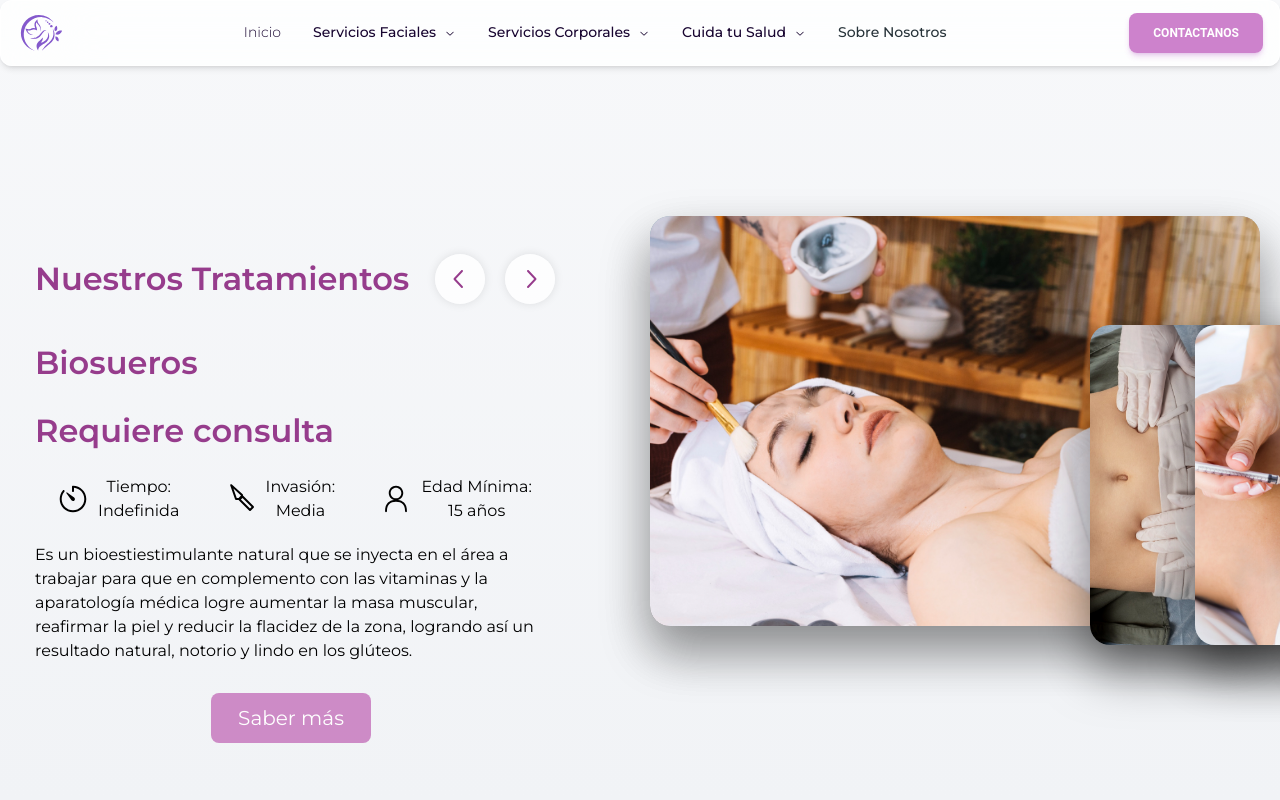
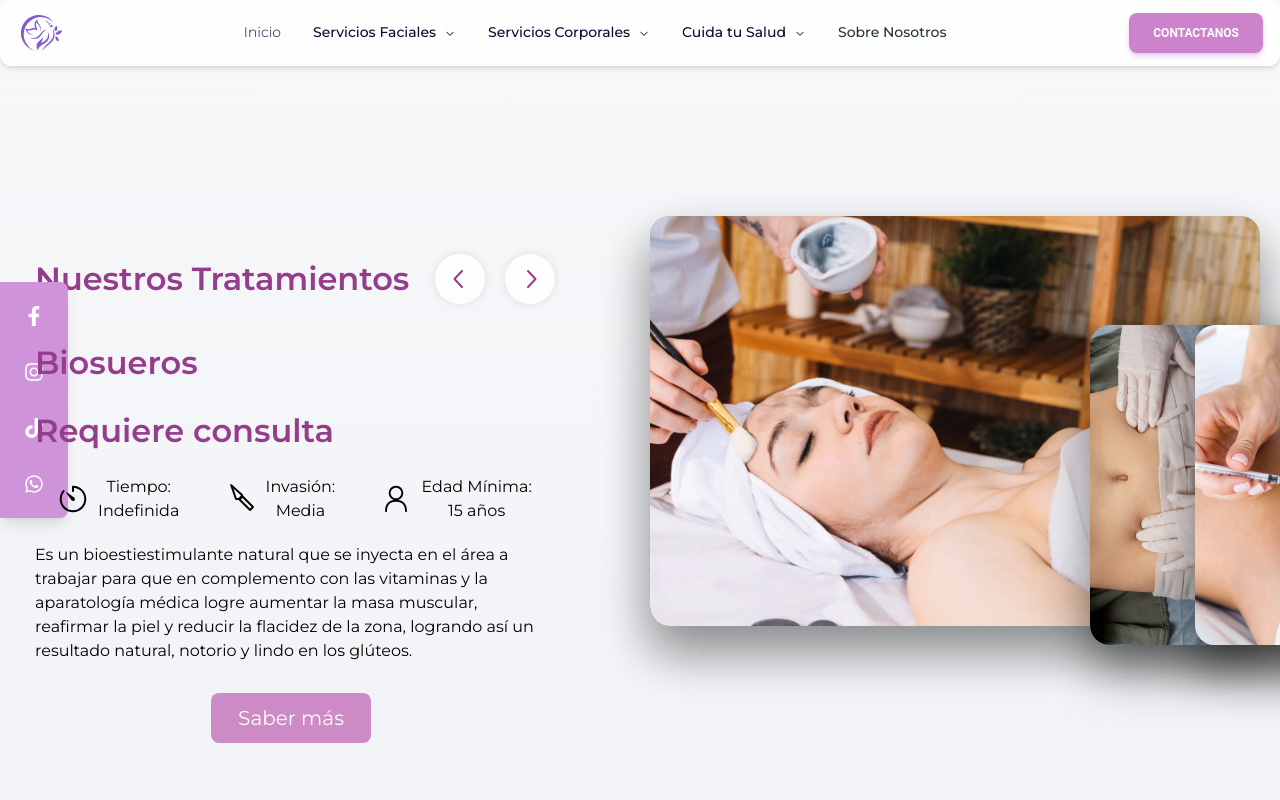
Before and after one commit to frankalessandro/Spa-SaludYVida, a React (Vite) app: page / in a window 1280 px wide. Shown: the top 800 px of the page. Built offline with nearby package versions, Linux system fonts and the light colour scheme; a web font is replaced by a local one.

Commit message:
float social icons

```diff
--- /dev/null
+++ b/src/components/FloatButtons.jsx
@@ -0,0 +1,41 @@
+import React from 'react';
+import { FaFacebookF, FaInstagram, FaTiktok, FaWhatsapp } from 'react-icons/fa';
+
+export const FloatButtons = () => {
+  return (
+    <div className="fixed top-1/2 left-0 transform -translate-y-1/2 flex flex-col space-y-3 p-3 bg-purple-200 shadow-lg rounded-r-lg">
+      <a
+        href="https://www.facebook.com"
+        target="_blank"
+        rel="noopener noreferrer"
+        className="p-3 text-white rounded-full hover:bg-blue-700 hover:scale-110 transition-transform duration-200 ease-in-out"
+      >
+        <FaFacebookF size={20} />
+      </a>
+      <a
+        href="https://www.instagram.com"
+        target="_blank"
+        rel="noopener noreferrer"
+        className="p-3 text-white rounded-full hover:bg-pink-600 hover:scale-110 transition-transform duration-200 ease-in-out"
+      >
+        <FaInstagram size={20} />
+      </a>
+      <a
+        href="https://www.tiktok.com"
+        target="_blank"
+        rel="noopener noreferrer"
+        className="p-3  text-white rounded-full hover:bg-gray-800 hover:scale-110 transition-transform duration-200 ease-in-out"
+      >
+        <FaTiktok size={20} />
+      </a>
+      <a
+        href="https://wa.me"
+        target="_blank"
+        rel="noopener noreferrer"
+        className="p-3  text-white rounded-full hover:bg-green-600 hover:scale-110 transition-transform duration-200 ease-in-out"
+      >
+        <FaWhatsapp size={20} />
+      </a>
+    </div>
+  );
+};
--- a/src/pages/Home.jsx
+++ b/src/pages/Home.jsx
@@ -5,6 +5,7 @@ import { NavbarWithMegaMenu } from "../components/NavbarWithMegaMenu";
 import { SliderMain } from "../components/SliderMain";
 import { SpaAppointmentStepper } from "../components/Stepper";
 import img_spa_ambiente from "../assets/img/home/spaAmbiente.webp";
+import { FloatButtons } from "../components/FloatButtons";
 const commonRevealConfig = {
   duration: 1000,
   distance: "50px",
@@ -91,6 +92,7 @@ export const Home = () => {
       <section className="w-full py-16 reveal-section scroll-snap-align-start">
         <SpaAppointmentStepper />
       </section>
+      <FloatButtons/>
     </div>
   );
 };
```
